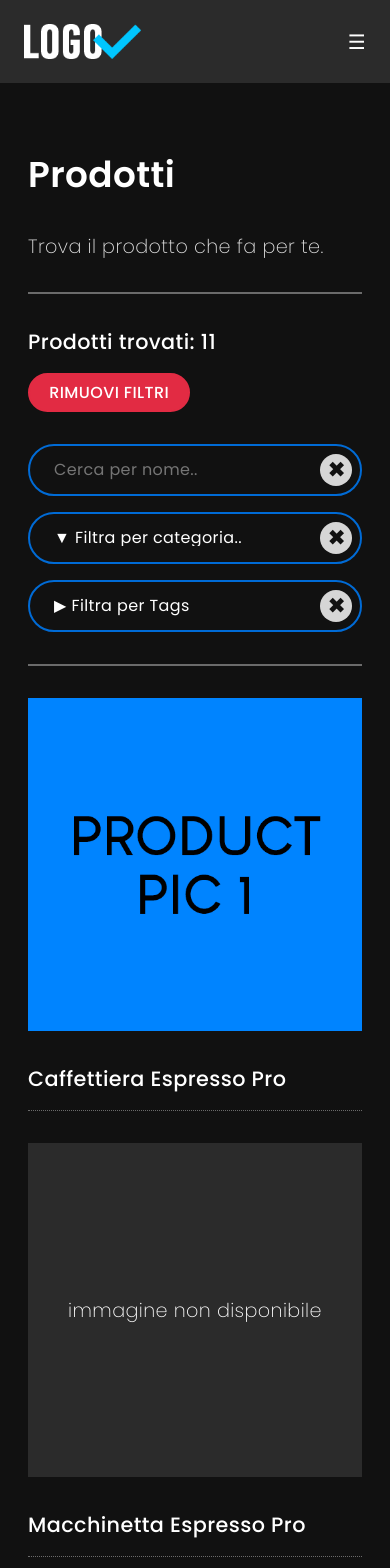
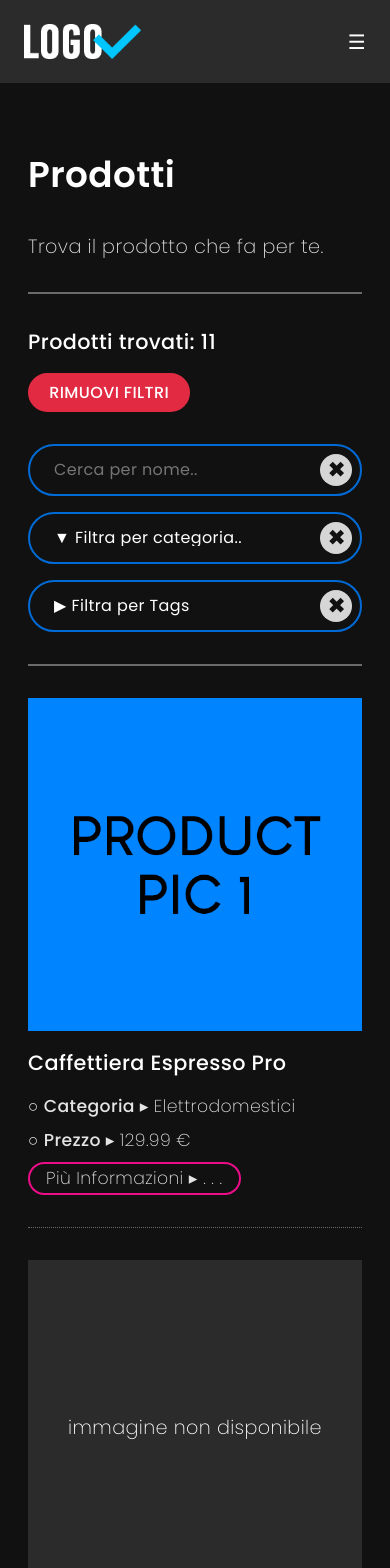
Before and after one commit to CamilloRosanio/next_react, a Next.js app: page /prodotti in a window 390 px wide. Shown: the top 1568 px of the page. Built offline with nearby package versions, Linux system fonts and the light colour scheme.

Commit message:
PRODUCT CARD - Componente completo di struttura + CSS responsive

```diff
--- a/components/ProductCard.jsx
+++ b/components/ProductCard.jsx
@@ -6,10 +6,11 @@
 
 
 // UTILITY
-import { memo } from "react";
+import { useState, memo } from "react";
 
 
 // ASSETS
+import { switchBoolean } from "../assets/utilityFunctions";
 
 
 // SUPPORT
@@ -17,26 +18,94 @@ import { memo } from "react";
 
 // COMPONENTS
 import SquarePicProduct from "../layouts/SquarePicProduct";
+import Label from "../layouts/Label";
 
 
 // EXPORT
-function ProductCard({ name, description, category, img, tags, price, available }) {
+function ProductCard({ img, name, category, price, available, tags, description }) {
 
   // USE-ROUTER
+
+  // USE-STATE
+  const [showDetails, setShowDetails] = useState(false);
+
+  // SUPPORT
+  const listSymbol = '○';
+  const listSymbolBetween = '▸';
+
+  // Show Details
+  function openDetails() {
+    switchBoolean(setShowDetails);
+  }
 
   return <>
 
     <div className="productCard">
 
+      {/* IMAGE */}
       <SquarePicProduct
         path={img}
         defaultText='immagine non disponibile'
       />
 
+      {/* PRODUCT DETAILS */}
       <div className="productDetails">
+
         <h4>{name}</h4>
+
+        <ul className="list">
+
+          <li>
+            <p><strong>{listSymbol} Categoria {listSymbolBetween} </strong>{category}</p>
+          </li>
+
+          <li>
+            <p><strong>{listSymbol} Prezzo {listSymbolBetween} </strong>{price} €</p>
+          </li>
+
+          <p className="label" onClick={() => openDetails()}>Più Informazioni {showDetails ? '▾' : '▸ . . .'} </p>
+
+          {/* MORE INFO */}
+          {showDetails &&
+            <li className="openDetails">
+
+              <ul>
+
+                <li>
+                  {available && <p><strong>{listSymbol} Disponibile {listSymbolBetween} </strong>si</p>}
+                </li>
+
+                {/* DESCRIPTION */}
+                {description &&
+                  <li>
+                    <p><strong>{listSymbol} Descrizione</strong></p>
+                    <p className="infoContainer">{description}</p>
+                  </li>
+                }
+
+                {/* TAGS */}
+                {tags &&
+                  <li>
+                    <p><strong>{listSymbol} Tags</strong></p>
+                    {
+                      <div className="infoContainer">
+                        {tags && tags.map((t, index) =>
+                          <Label
+                            key={index}
+                            item={t}
+                          />
+                        )}
+                      </div>
+                    }
+                  </li>
+                }
+
+              </ul>
+
+            </li>
+          }
+        </ul>
       </div>
-
     </div>
 
   </>
--- a/layouts/Label.jsx
+++ b/layouts/Label.jsx
@@ -11,16 +11,16 @@ import { addRemove } from "../assets/utilityFunctions";
 
 
 // EXPORT
-function Label({ item, isSelectedList, setIsSelectedList, action }) {
+function Label({ item, action, isSelected, setIsSelected }) {
 
     return (
         <>
-            <li
-                className={`label ${(action && isSelectedList.includes(item)) ? "on" : ""}`}
-                onClick={() => { if (action) { addRemove(item, isSelectedList, setIsSelectedList); } }}
+            <div
+                className={`label ${(action && isSelected.includes(item)) ? "on" : ""}`}
+                onClick={() => { if (action) { addRemove(item, isSelected, setIsSelected); } }}
             >
                 # {item}
-            </li>
+            </div>
         </>
     );
 }
--- a/layouts/SquarePicProduct.jsx
+++ b/layouts/SquarePicProduct.jsx
@@ -27,8 +27,9 @@ function SquarePicProduct({ path, defaultText }) {
             <>
                 {/* SQUARE PICTURE */}
                 <div className="squarePicContainer">
-
-                    <img src={path} alt={getFileName(path)} className="squarePic" />
+                    <div>
+                        <img src={path} alt={getFileName(path)} className="squarePic" />
+                    </div>
 
                 </div>
             </>
--- /dev/null
+++ b/src/app/api/contact/route.js
@@ -0,0 +1,39 @@
+
+
+import nodemailer from "nodemailer";
+
+export async function POST(request) {
+    try {
+        const { name, email, message } = await request.json();
+
+        if (!name || !email || !message) {
+            return new Response(JSON.stringify({ message: "Missing fields" }), { status: 400 });
+        }
+
+        const transporter = nodemailer.createTransport({
+            service: "gmail",
+            auth: {
+                user: process.env.GMAIL_USER,
+                pass: process.env.GMAIL_PASS,
+            },
+        });
+
+        const mailOptions = {
+            // SENDER
+            from: email,
+            // RECEIVER
+            to: process.env.RECEIVER_EMAIL,
+            // OBJECT
+            subject: `New contact form submission from ${name}`,
+            // MESSAGE
+            text: message,
+        };
+
+        await transporter.sendMail(mailOptions);
+
+        return new Response(JSON.stringify({ message: "Email sent successfully" }), { status: 200 });
+    } catch (error) {
+        console.error(error);
+        return new Response(JSON.stringify({ message: "Error sending email" }), { status: 500 });
+    }
+}
--- a/src/app/globals.css
+++ b/src/app/globals.css
@@ -518,7 +518,7 @@ nav .dropDown> :last-child {
   font-size: var(--space-unit);
   flex-grow: 1;
   cursor: pointer;
-  max-width: 40%;
+  max-width: 45%;
   border-radius: 35px;
   border: 2px solid var(--color1);
   padding: var(--space-unit-half) calc(var(--space-unit) * 1.5);
@@ -566,7 +566,17 @@ option:hover {
 
 /****************************************** ## TAGS */
 
-.tagsList {
+.tagsFilter {
+  color: var(--color-primary);
+  font-size: var(--space-unit);
+  font-weight: 400;
+  flex-grow: 1;
+
+}
+
+/****************************************** ## LABELS */
+
+.labelsList {
   display: flex;
   flex-wrap: wrap;
   gap: var(--space-unit);
@@ -576,20 +586,13 @@ option:hover {
   border-bottom: 2px dotted var(--color-terziary);
 }
 
-.tagsFilter {
-  color: var(--color-primary);
-  font-size: var(--space-unit);
-  font-weight: 400;
-  flex-grow: 1;
-
-}
-
 .label {
   cursor: pointer;
   font-size: var(--typo-small);
   border: 2px solid var(--color-primary-transparent20);
   border-radius: 35px;
   padding: calc(var(--space-unit) / 10) var(--space-unit);
+  flex-grow: 0;
 }
 
 .label.on {
@@ -616,6 +619,16 @@ option:hover {
   gap: var(--space-unit-2);
 }
 
+.productCard strong {
+  font-weight: 500;
+  ;
+}
+
+.productCard p,
+.productCard .label {
+  font-size: calc(var(--typo-size) * 0.9);
+}
+
 .productCard .squarePicContainer {
   aspect-ratio: 1;
   overflow: hidden;
@@ -624,10 +637,40 @@ option:hover {
   cursor: pointer;
 }
 
+/****************************************** ## PRODUCT DETAILS */
+
 .productDetails {
+  display: flex;
+  flex-direction: column;
+  gap: var(--space-unit);
   flex-grow: 1;
-  padding-bottom: var(--space-unit);
+  padding-bottom: var(--space-unit-2);
   border-bottom: 1px dotted var(--color-terziary);
+}
+
+.productCard .list {
+  display: flex;
+  flex-direction: column;
+  gap: var(--space-unit-half)
+}
+
+.productCard .label {
+  margin-right: auto;
+  border: 2px solid var(--color2);
+}
+
+.productCard .infoContainer {
+  padding-top: var(--space-unit-half);
+  margin-left: var(--space-unit);
+  display: flex;
+  gap: var(--space-unit-half);
+  flex-grow: 1;
+  flex-wrap: wrap;
+}
+
+.productCard .infoContainer .label {
+  border: 2px solid var(--color-terziary);
+  margin-right: 0;
 }
 
 /****************************************** ## DEFAULT IMG */
@@ -1011,6 +1054,13 @@ footer .flexLine :last-child {
 
 @media screen and (max-width: 768px) {
 
+  /****************************************** ## CUSTOM PROPERTIES */
+
+  :root {
+    /* TYPOGRAPHY */
+    --typo-size: 1rem;
+  }
+
   /****************************************** ## UTILITY */
 
   .card {
@@ -1039,10 +1089,6 @@ footer .flexLine :last-child {
 
   .productCard .squarePicContainer {
     flex: 0 0 calc((100% / 3) - ((var(--space-unit) * 2) / 3));
-  }
-
-  .productCard .squarePicDefault h5 {
-    font-size: calc(var(--typo-size) * 0.8);
   }
 
   /****************************************** ## CALL US */
@@ -1122,20 +1168,16 @@ footer .flexLine :last-child {
     margin: 0;
   }
 
-  /****************************************** ## PRODUCTS */
+  /****************************************** ## PRODUCT CARD */
 
   .productCard {
     flex-wrap: wrap;
+    gap: var(--space-unit);
   }
 
   .productCard .squarePicContainer {
     flex: 0 0 100%;
   }
-
-  .productCard .squarePicDefault h5 {
-    font-size: var(--typo-size);
-  }
-
 
   /****************************************** ## GALLERY */
 
--- a/src/app/prodotti/page.jsx
+++ b/src/app/prodotti/page.jsx
@@ -165,7 +165,7 @@ export default function ProductsPage() {
 
                 <div className="filterContainer tags">
                     <p className="tagsFilter" onClick={() => showTagsList()}>
-                        {showTags ? '▼' : '▶'} Filtra per Tags {selectedTags.length > 0 ? `(${selectedTags.length})` : ''}
+                        {showTags ? '▼' : '▶'} Filtra per Tags {selectedTags.length > 0 ? `〈${selectedTags.length}〉` : ''}
                     </p>
 
                     <RoundButton onClick={() => { setSelectedTags([]); setShowTags(false); }} />
@@ -174,18 +174,18 @@ export default function ProductsPage() {
 
             {/* TAGS LIST */}
             {showTags &&
-                <ul className="tagsList">
+                <div className="labelsList">
 
                     {tags.map((tag, index) => (
                         <Label
                             key={index}
                             item={tag}
-                            isSelectedList={selectedTags}
-                            setIsSelectedList={setSelectedTags}
                             action={true}
+                            isSelected={selectedTags}
+                            setIsSelected={setSelectedTags}
                         />
                     ))}
-                </ul>
+                </div>
             }
 
             {/* MODAL - REMOVE ALL FILTERS */}
@@ -206,13 +206,13 @@ export default function ProductsPage() {
             {productsList.map((p, index) =>
                 <ProductCard
                     key={index}
+                    img={p.img && p.img}
                     name={p.name && p.name}
-                    description={p.description && p.description}
                     category={p.category && p.category}
-                    img={p.img && p.img}
-                    tags={p.tags && p.tags}
                     price={p.price && p.price}
                     available={p.name && p.name}
+                    tags={p.tags && p.tags}
+                    description={p.description && p.description}
                 />
             )}
         </div>
```
Also changed, not shown: 1 other file (tests, documents, lock files or other folders).
